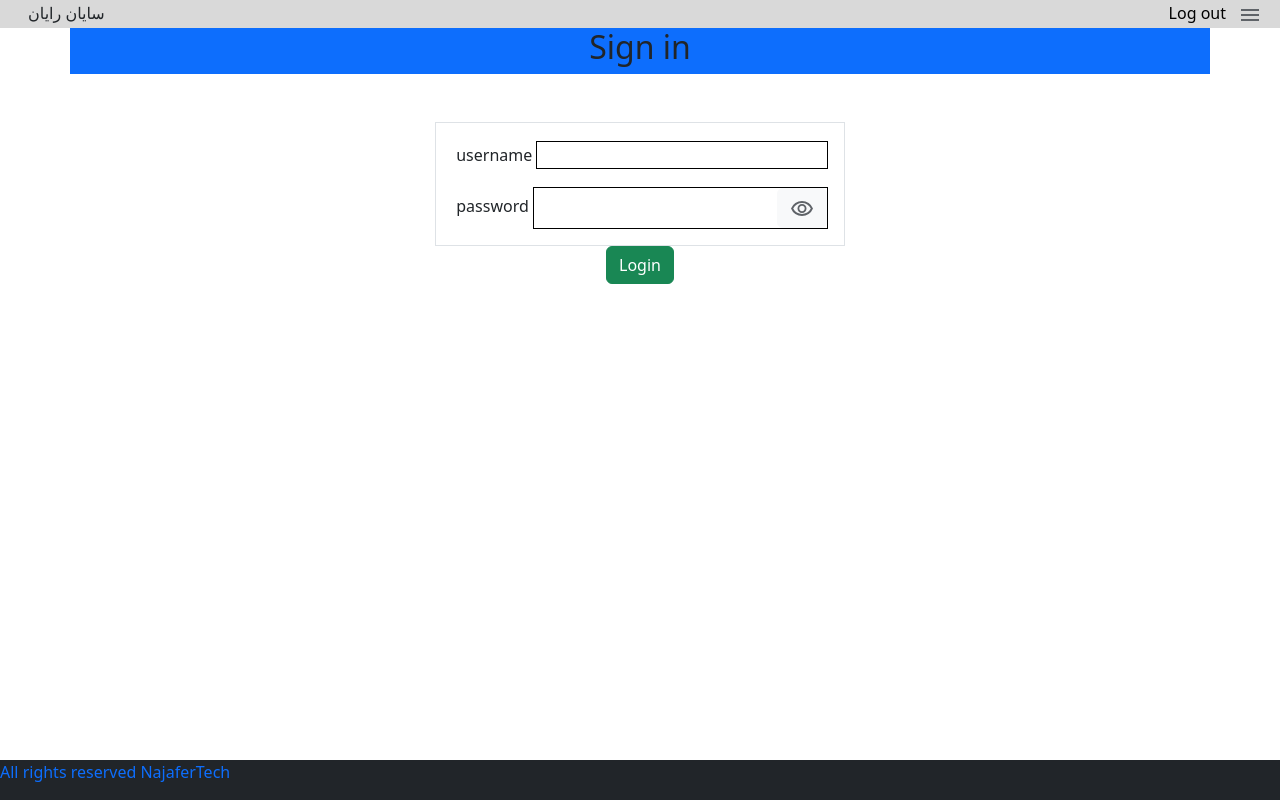
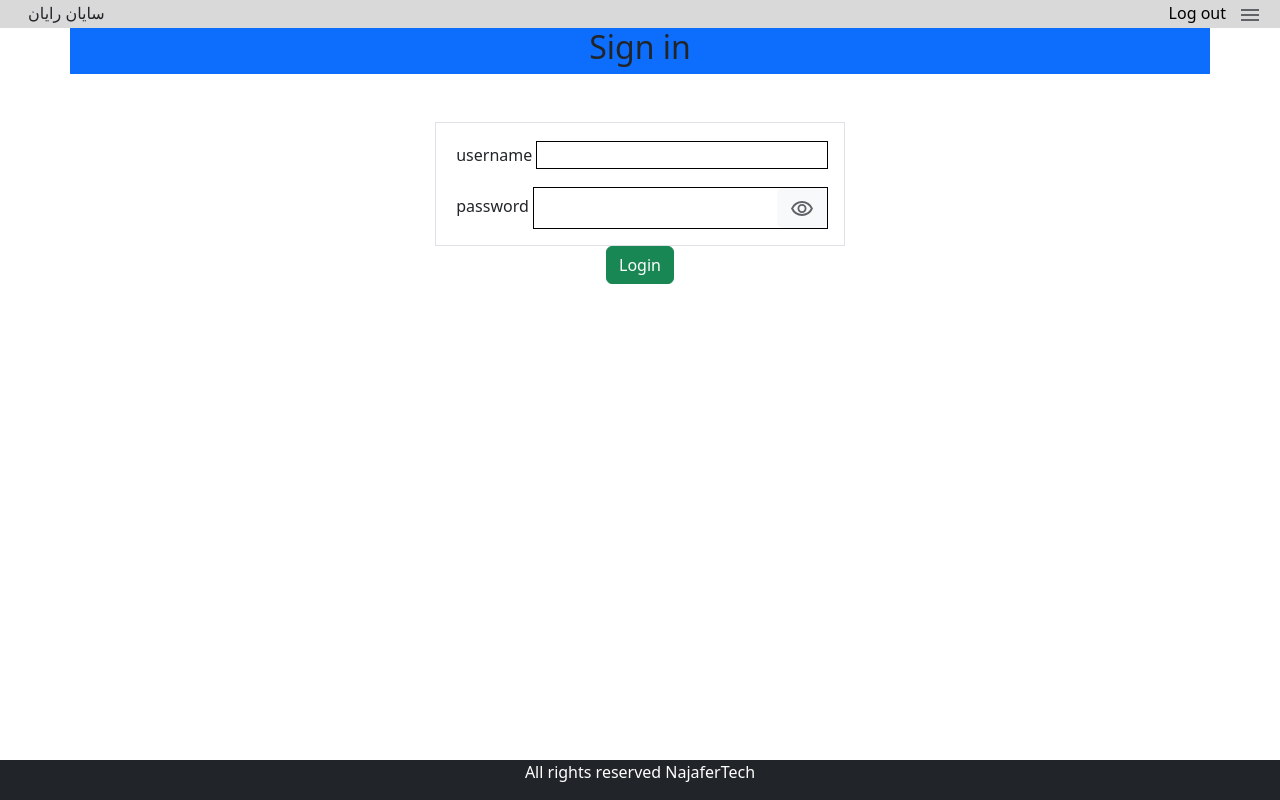
Before and after one commit to goofySunny/Task, an Angular app: page /signin in a window 1280 px wide. Built offline with nearby package versions, Linux system fonts and the light colour scheme.

Commit message:
minor change

```diff
--- a/src/app/pages/footer/footer.component.html
+++ b/src/app/pages/footer/footer.component.html
@@ -1,3 +1,3 @@
-<div class="bg-dark footer">
-    <p class="text-primary">All rights reserved NajaferTech</p>
+<div class="bg-dark footer d-flex justify-content-md-center">
+    <p class="text-white">All rights reserved NajaferTech</p>
 </div>
```
